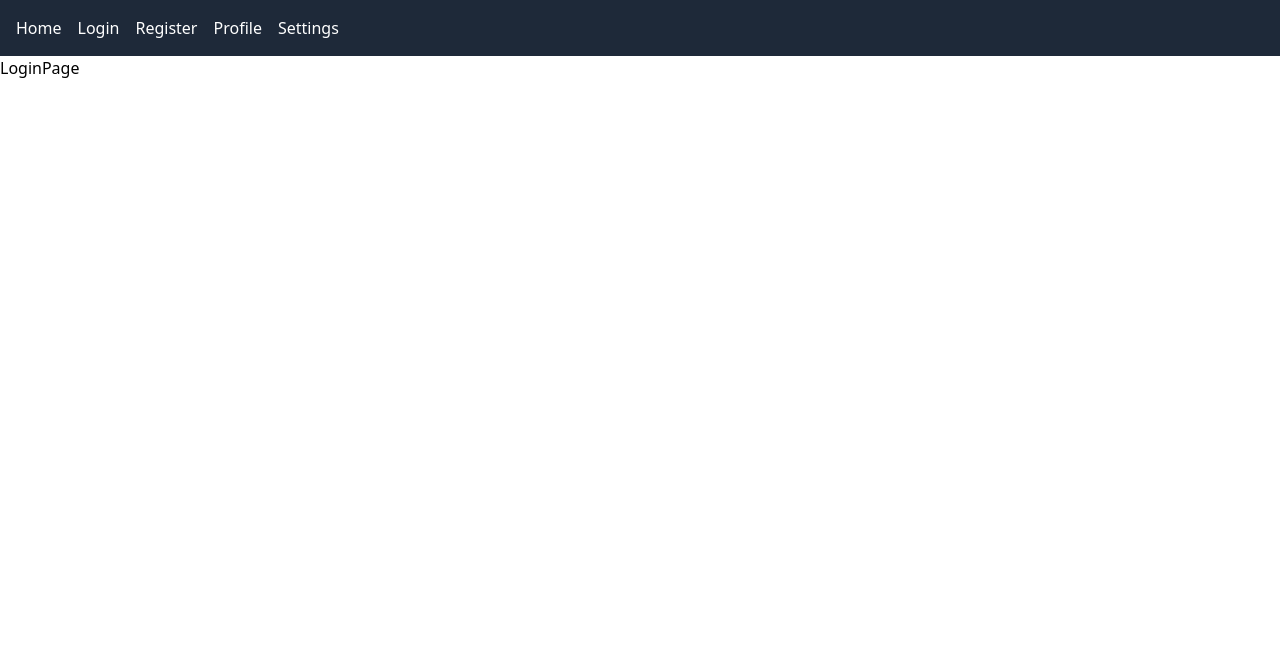
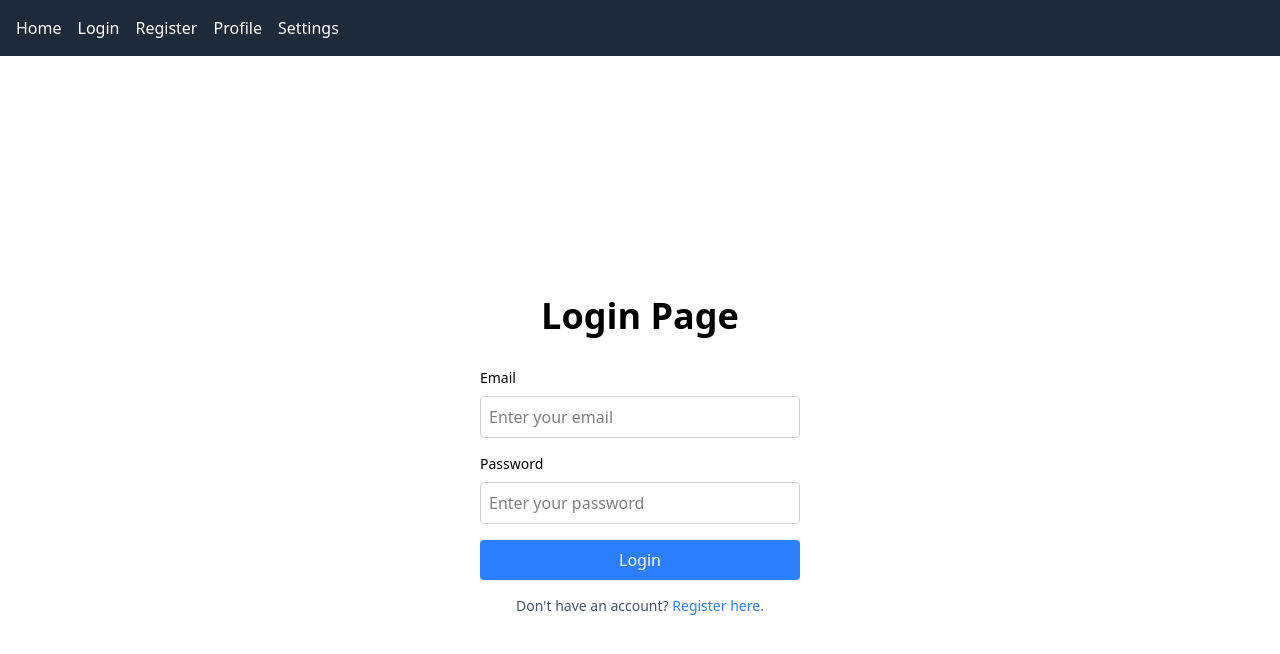
Before and after one commit to baberlabs/chatr, a React (Vite) app in the folder frontend/: page /login in a window 1280 px wide. Shown: the top 654 px of the page. Built offline with nearby package versions, Linux system fonts and the light colour scheme; no server answers.

Commit message:
feat(auth): setup user login

```diff
--- a/frontend/src/pages/LoginPage.jsx
+++ b/frontend/src/pages/LoginPage.jsx
@@ -1,5 +1,85 @@
+import { use, useState } from "react";
+import { useAuthStore } from "../store/useAuthStore";
+
 const LoginPage = () => {
-  return <div>LoginPage</div>;
+  const { isLoggingIn, login } = useAuthStore();
+
+  const [formData, setFormData] = useState({
+    email: "",
+    password: "",
+  });
+
+  const handleChange = (e) => {
+    const { name, value } = e.target;
+    setFormData((prevData) => ({
+      ...prevData,
+      [name]: value,
+    }));
+  };
+  const handleSubmit = (e) => {
+    e.preventDefault();
+    login(formData);
+  };
+  return (
+    <div className="flex items-center justify-center h-screen flex-col">
+      <h1 className="text-4xl font-bold">Login Page</h1>
+
+      <form className="mt-8 w-80">
+        <div className="mb-4">
+          <label className="block text-sm font-medium mb-2" htmlFor="email">
+            Email
+          </label>
+          <input
+            type="email"
+            id="email"
+            name="email"
+            className="w-full p-2 border border-gray-300 rounded"
+            placeholder="Enter your email"
+            value={formData.email}
+            onChange={handleChange}
+          />
+        </div>
+        <div className="mb-4">
+          <label className="block text-sm font-medium mb-2" htmlFor="password">
+            Password
+          </label>
+          <input
+            type="password"
+            id="password"
+            name="password"
+            className="w-full p-2 border border-gray-300 rounded"
+            placeholder="Enter your password"
+            value={formData.password}
+            onChange={handleChange}
+          />
+        </div>
+        {isLoggingIn ? (
+          <button
+            type="submit"
+            className="w-full bg-blue-900 text-white p-2 rounded transition duration-200 cursor-progress italic font-bold"
+            disabled={isLoggingIn}
+          >
+            Logging In...
+          </button>
+        ) : (
+          <button
+            type="submit"
+            className="w-full bg-blue-500 text-white p-2 rounded hover:bg-blue-600 transition-colors"
+            onClick={handleSubmit}
+          >
+            Login
+          </button>
+        )}
+      </form>
+      <p className="mt-4 text-sm text-gray-600">
+        Don't have an account?{" "}
+        <a href="/register" className="text-blue-500 hover:underline">
+          Register here
+        </a>
+        .
+      </p>
+    </div>
+  );
 };
 
 export default LoginPage;
--- a/frontend/src/store/useAuthStore.js
+++ b/frontend/src/store/useAuthStore.js
@@ -3,6 +3,7 @@ import { api } from "../lib/api";
 
 export const useAuthStore = create((set) => ({
   isRegistering: false,
+  isLoggingIn: false,
   isCheckingAuth: true,
   authUser: null,
 
@@ -28,4 +29,15 @@ export const useAuthStore = create((set) => ({
       set({ isRegistering: false });
     }
   },
+  login: async (credentials) => {
+    set({ isLoggingIn: true });
+    try {
+      const response = await api.post("/auth/login", credentials);
+      set({ authUser: response.data.user });
+    } catch (error) {
+      console.error("Login error:", error);
+    } finally {
+      set({ isLoggingIn: false });
+    }
+  },
 }));
```
